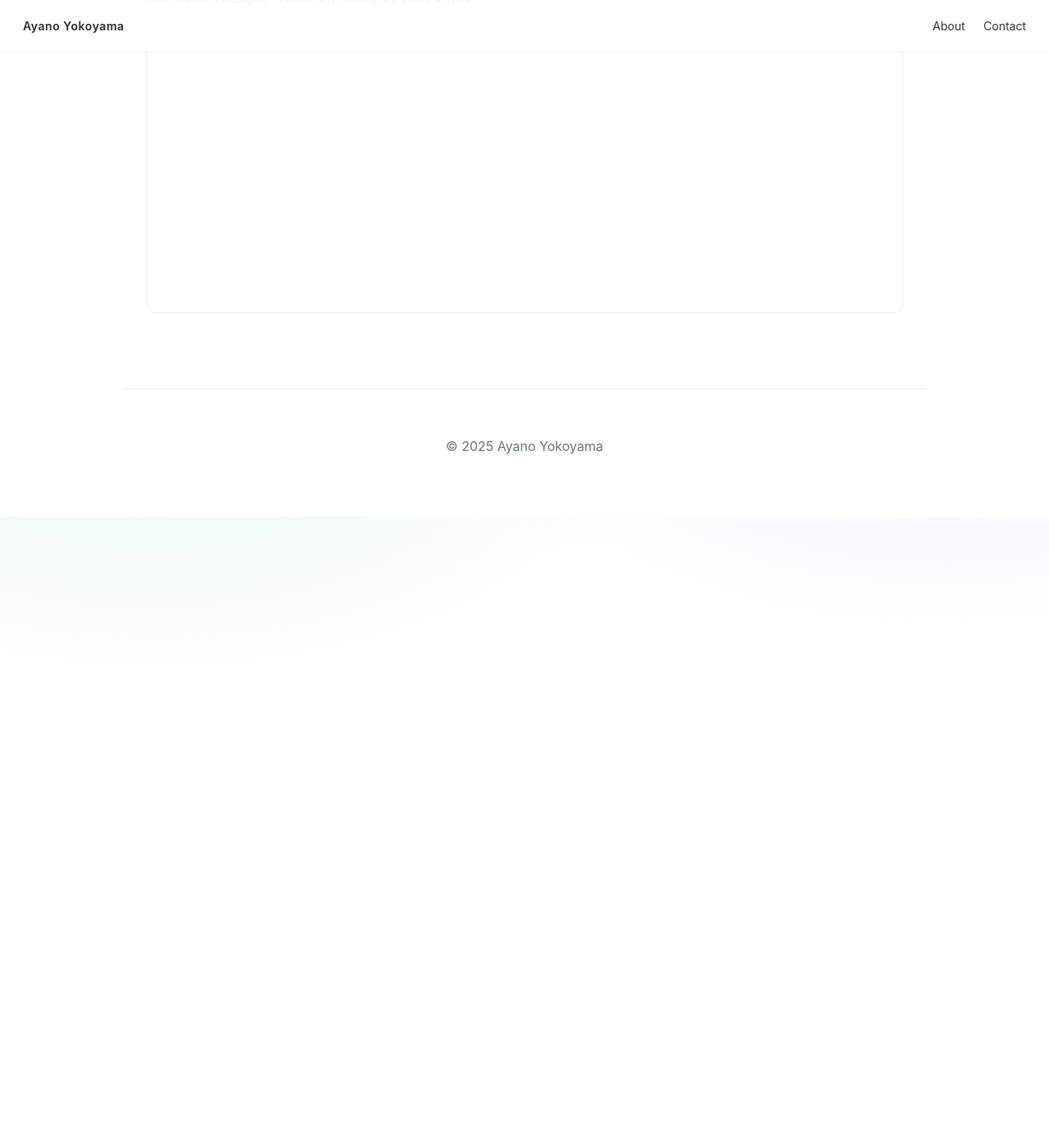
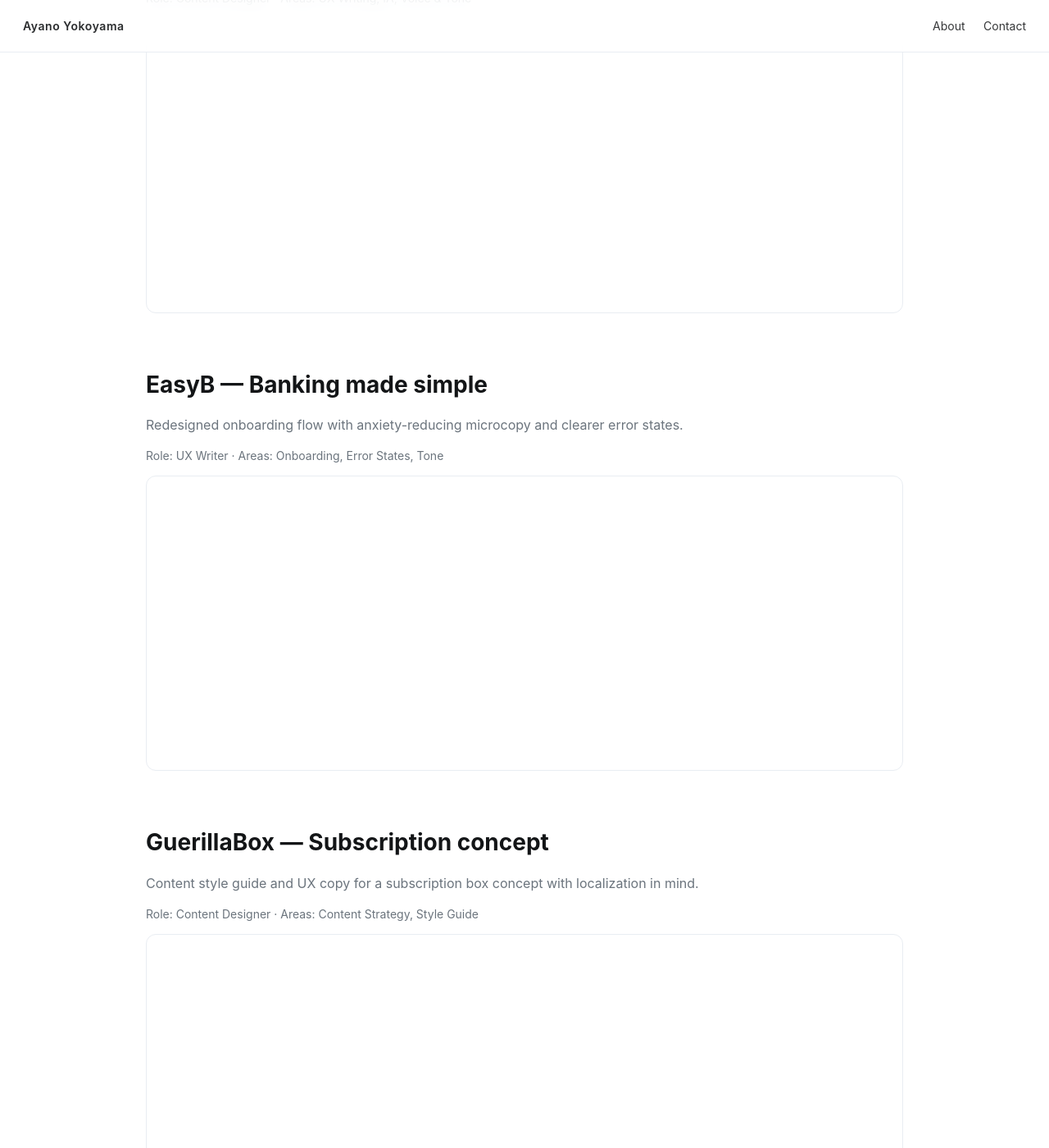
Before and after one commit to ayanoyokoyama/ayanoyokoyama-github.io, a Jekyll site: the page built from index.md, in a window 1280 px wide and 1400 px high, scrolled down 579 px. Shown: the whole window at 82% size. Built offline with Jekyll 4.4.1, drawn with Linux system fonts in a browser that asks for light colours; before the commit the page ends 1209 px from its top, so only the background shows below that.

Commit message:
Update index.md

```diff
--- a/index.md
+++ b/index.md
@@ -1,14 +1,25 @@
 ---
 layout: home
 title: Work
-hero_text: I’m Ayano, a content designer focused on clear, accessible product content—UX writing, content systems, and AI-assisted workflows.
 ---
 
 <article class="item">
   <a class="title" href="/projects/naia/">Naia — AI-assisted fitness app</a>
   <p class="desc">Onboarding microcopy, help-center IA, tone and voice, and research-informed iterations.</p>
   <p class="meta">Role: Content Designer · Areas: UX Writing, IA, Voice & Tone</p>
-  <a href="/projects/naia/">
-    <div class="thumb gradient bg-spring-2"></div>
-  </a>
+  <a href="/projects/naia/"><div class="thumb gradient bg-s1"></div></a>
 </article>
+
+<article class="item">
+  <a class="title" href="/projects/easyb/">EasyB — Banking made simple</a>
+  <p class="desc">Redesigned onboarding flow with anxiety-reducing microcopy and clearer error states.</p>
+  <p class="meta">Role: UX Writer · Areas: Onboarding, Error States, Tone</p>
+  <a href="/projects/easyb/"><div class="thumb gradient bg-s2"></div></a>
+</article>
+
+<article class="item">
+  <a class="title" href="/projects/guerillabox/">GuerillaBox — Subscription concept</a>
+  <p class="desc">Content style guide and UX copy for a subscription box concept with localization in mind.</p>
+  <p class="meta">Role: Content Designer · Areas: Content Strategy, Style Guide</p>
+  <a href="/projects/guerillabox/"><div class="thumb gradient bg-s3"></div></a>
+</article>
```
